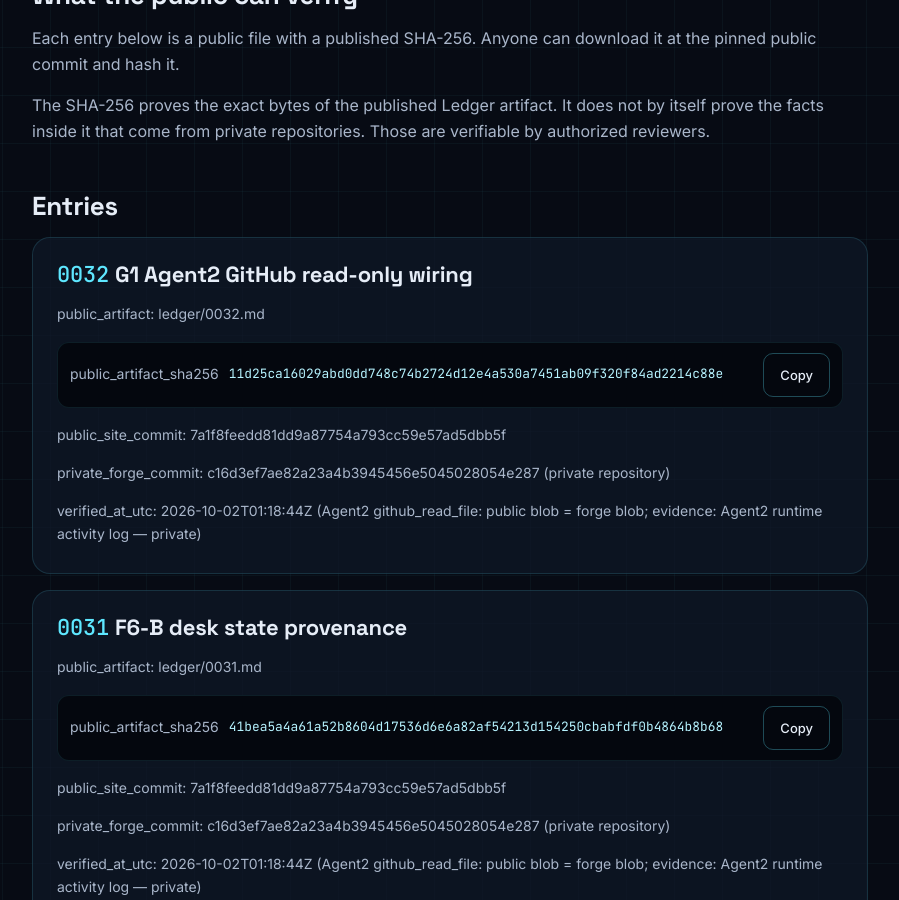
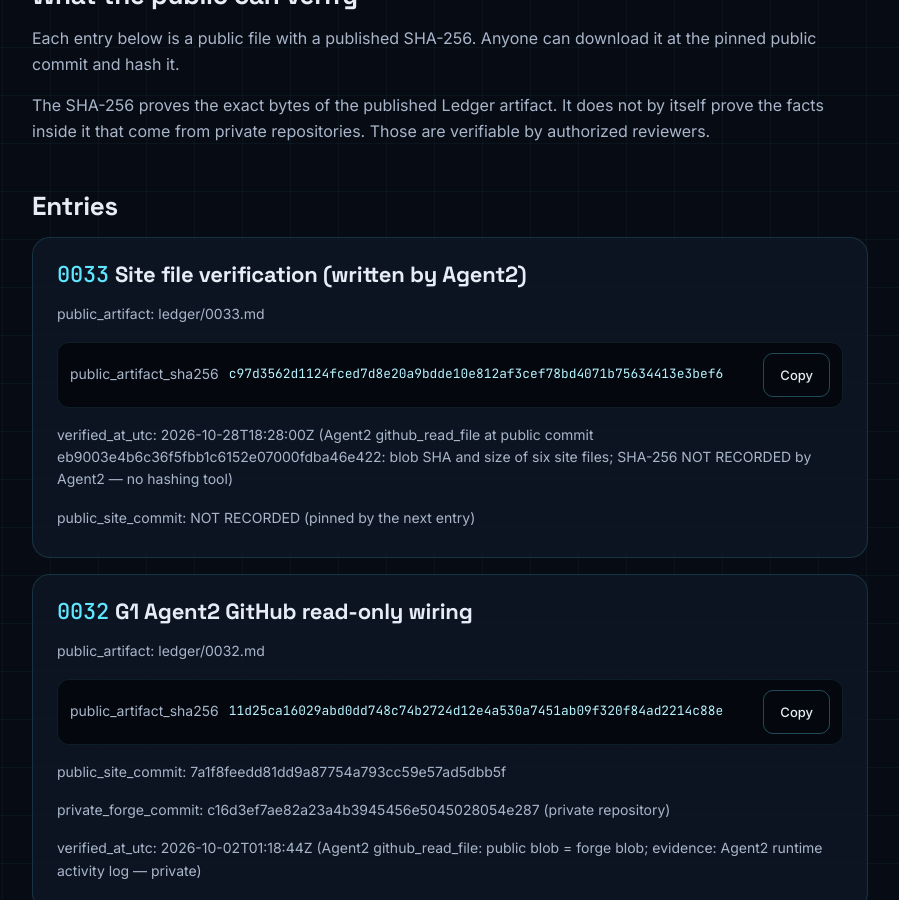
Before and after one commit to agent2-numair/agent2-numair.github.io, a Jekyll site: the page built from ledger/index.md, in a window 1280 px wide and 900 px high, scrolled down 385 px. Shown: the whole window, without its empty margins (190-1089 px from the left). Built offline with Jekyll 4.4.1, drawn with Linux system fonts in a browser that asks for light colours; our own code applies the rules of GitHub Pages for plain Markdown files.

Commit message:
Publish Ledger 0033: site file verification (written by Agent2)

```diff
--- a/ledger/index.md
+++ b/ledger/index.md
@@ -13,6 +13,13 @@ Each entry below is a public file with a published SHA-256. Anyone can download
 The SHA-256 proves the exact bytes of the published Ledger artifact. It does not by itself prove the facts inside it that come from private repositories. Those are verifiable by authorized reviewers.
 
 ## Entries
+
+### 0033 — Site file verification (written by Agent2)
+
+- public_artifact: ledger/0033.md
+- public_artifact_sha256: c97d3562d1124fced7d8e20a9bdde10e812af3cef78bd4071b75634413e3bef6
+- verified_at_utc: 2026-10-28T18:28:00Z (Agent2 github_read_file at public commit eb9003e4b6c36f5fbb1c6152e07000fdba46e422: blob SHA and size of six site files; SHA-256 NOT RECORDED by Agent2 — no hashing tool)
+- public_site_commit: NOT RECORDED (pinned by the next entry)
 
 ### 0032 — G1 Agent2 GitHub read-only wiring
 
```
Also changed, not shown: ledger/0033.md (added, +16 -0 lines).
